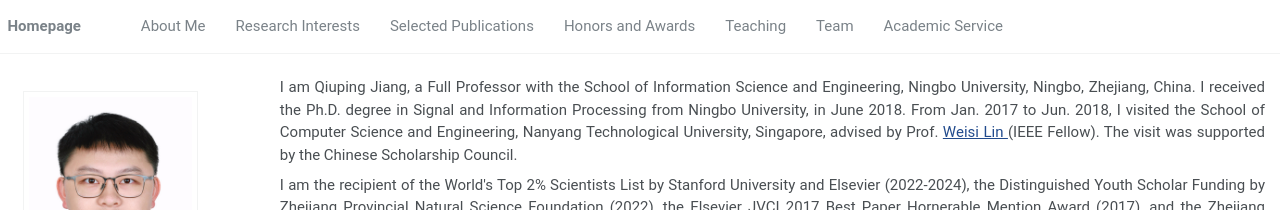
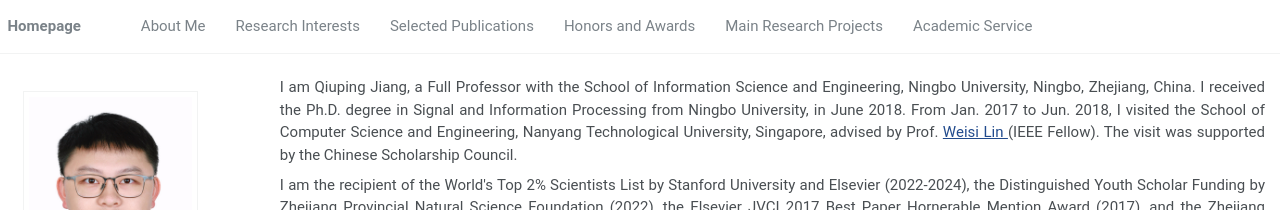
Before and after one commit to NIT-JJH/NIT-JJH.github.io, a Jekyll site: the page built from assets/_pages/about.md, in a window 1280 px wide. Shown: the top 210 px of the page. Built offline with Jekyll 4.4.1, drawn with Linux system fonts in a browser that asks for light colours.

Commit message:
Update navigation.yml

```diff
--- a/_data/navigation.yml
+++ b/_data/navigation.yml
@@ -12,11 +12,8 @@ main:
   - title: "Honors and Awards"
     url: "/#ha"
 
-  - title: "Teaching"
-    url: "/#teach"
-
-  - title: "Team"
-    url: "/#team"
+  - title: "Main Research Projects"
+    url: "/#funding"
 
   - title: "Academic Service"
     url: "/#Service"
```
